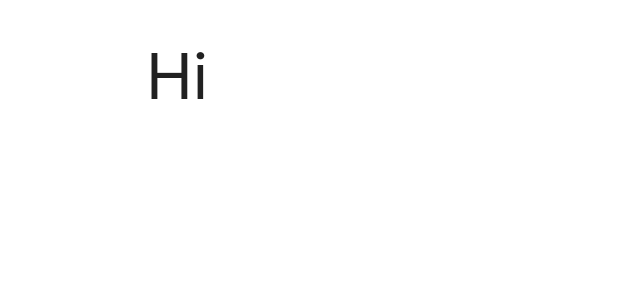
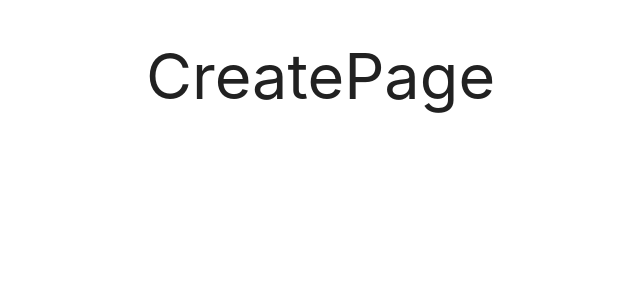
Before and after one commit to hys25/mern-app, a React (Create React App) app in the folder client/: page /create in a window 1280 px wide. Shown: the top 300 px of the page, without its empty margins (46-686 px from the left). Built offline with nearby package versions, Linux system fonts and the light colour scheme.

Commit message:
route pages

```diff
--- a/client/package.json
+++ b/client/package.json
@@ -9,6 +9,7 @@
     "materialize-css": "^1.0.0-rc.2",
     "react": "^17.0.2",
     "react-dom": "^17.0.2",
+    "react-router-dom": "^5.2.0",
     "react-scripts": "4.0.3",
     "web-vitals": "^1.0.1"
   },
--- a/client/src/App.js
+++ b/client/src/App.js
@@ -1,10 +1,15 @@
 import 'materialize-css'
+import {BrowserRouter} from "react-router-dom";
+import {useRoutes} from './routes'
 
 function App() {
+  const routes = useRoutes(true)
   return (
-    <div className="container">
-      <h1>Hi</h1>
-    </div>
+    <BrowserRouter>
+      <div className="container">
+        {routes}
+      </div>
+    </BrowserRouter>
   )
 }
 
--- /dev/null
+++ b/client/src/pages/AuthPage.js
@@ -0,0 +1,9 @@
+import "materialize-css";
+
+export const AuthPage = () => {
+  return (
+    <div>
+      <h1>AuthPage</h1>
+    </div>
+  )
+}
--- /dev/null
+++ b/client/src/pages/CreatePage.js
@@ -0,0 +1,9 @@
+import "materialize-css";
+
+export const CreatePage = () => {
+  return (
+    <div>
+      <h1>CreatePage</h1>
+    </div>
+  )
+}
--- /dev/null
+++ b/client/src/pages/DetailPage.js
@@ -0,0 +1,9 @@
+import "materialize-css";
+
+export const DetailPage = () => {
+  return (
+    <div>
+      <h1>DetailPage</h1>
+    </div>
+  )
+}
--- /dev/null
+++ b/client/src/pages/LinksPage.js
@@ -0,0 +1,9 @@
+import "materialize-css";
+
+export const LinksPage = () => {
+  return (
+    <div>
+      <h1>LinksPage</h1>
+    </div>
+  )
+}
--- /dev/null
+++ b/client/src/routes.js
@@ -0,0 +1,33 @@
+import {Switch, Route, Redirect} from 'react-router-dom';
+import {LinksPage} from './pages/LinksPage';
+import {CreatePage} from './pages/CreatePage';
+import {DetailPage} from './pages/DetailPage';
+import {AuthPage} from './pages/AuthPage';
+
+export const useRoutes = (isAuthenticated) => {
+  if (isAuthenticated) {
+    return (
+      <Switch>
+        <Route path="/links" exact>
+          <LinksPage />
+        </Route>
+        <Route path="/create" exact>
+          <CreatePage />
+        </Route>
+        <Route path="/detail/:id">
+          <DetailPage />
+        </Route>
+        <Redirect to="/create" />
+      </Switch>
+    )
+  }
+
+  return (
+    <Switch>
+      <Route path="/" exact>
+        <AuthPage />
+      </Route>
+      <Redirect to="/" />
+    </Switch>
+  )
+}
```
Also changed, not shown: 1 other file (tests, documents, lock files or other folders).
